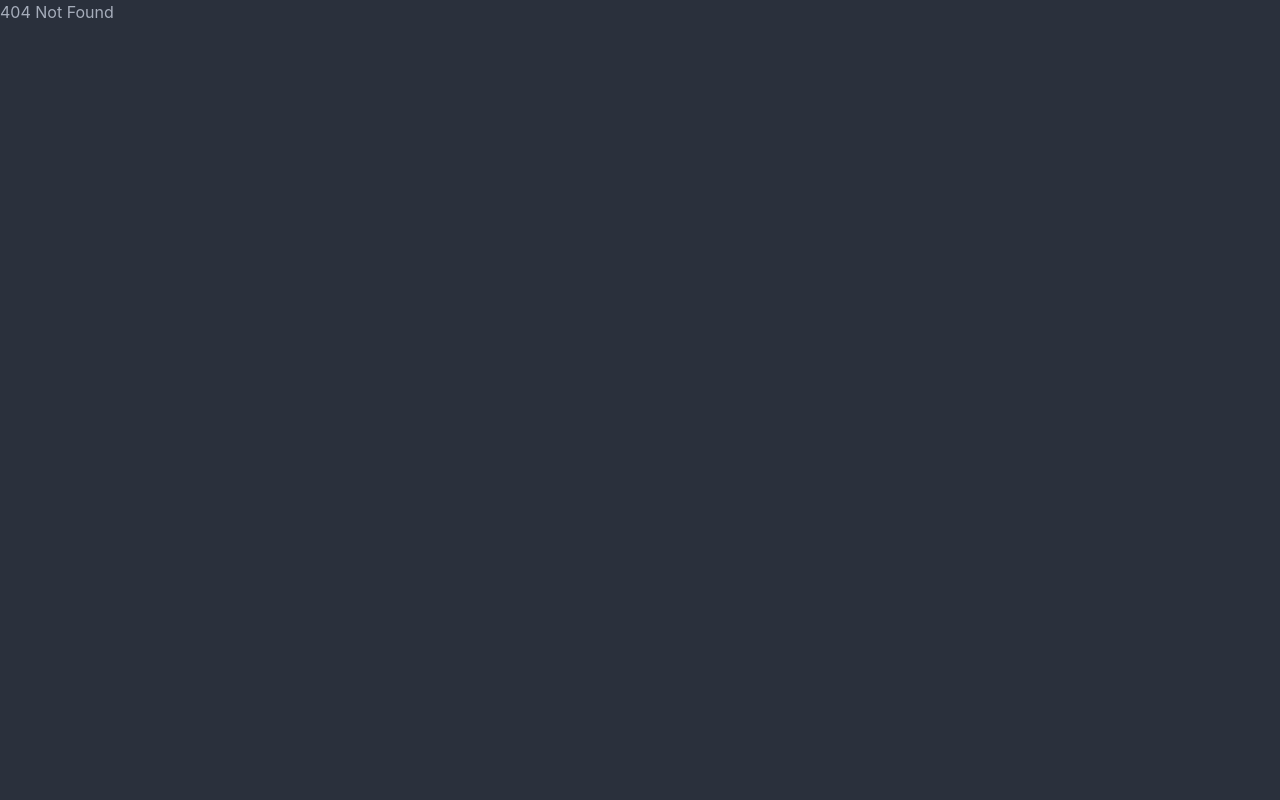
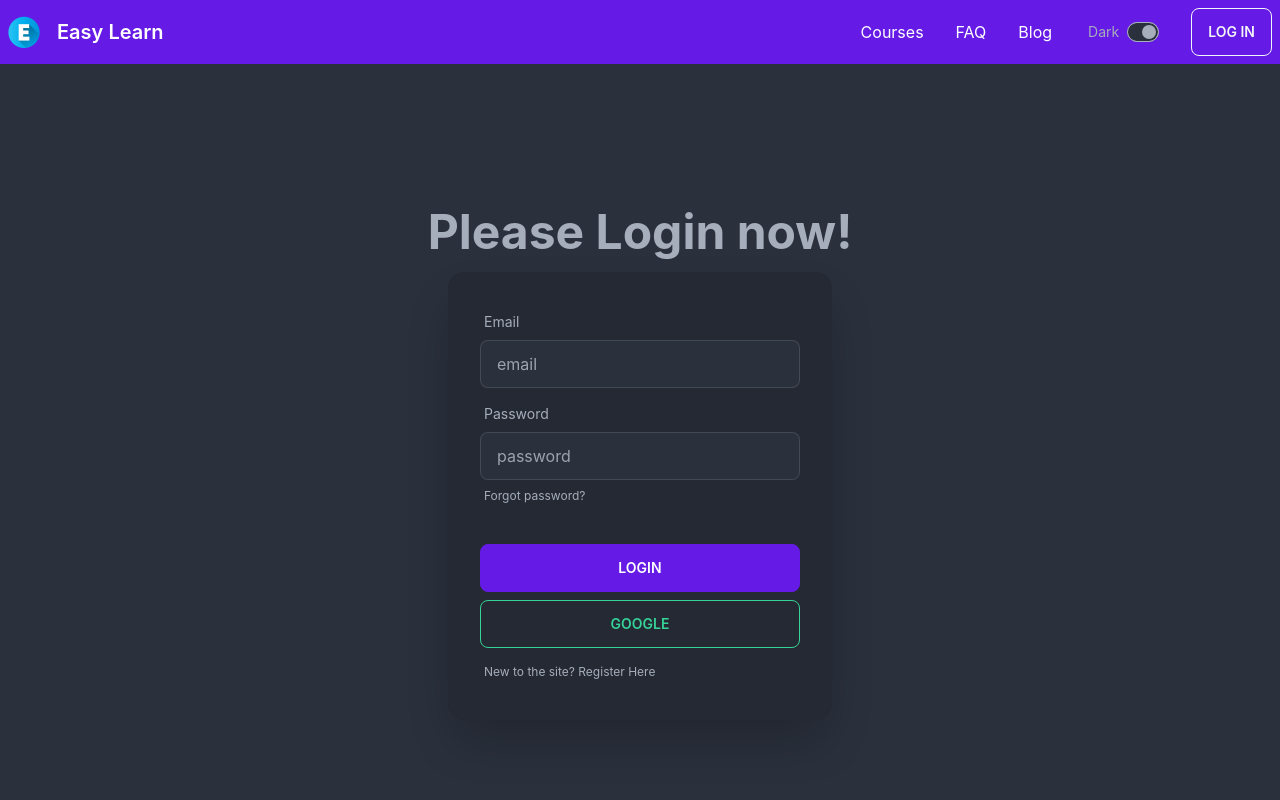
Before and after one commit to m7real/easy-learn-client, a React (Create React App) app: page /login in a window 1280 px wide. Before the commit this address had no page. Shown: the top 800 px of the page. Built offline with nearby package versions, Linux system fonts and the light colour scheme.

Commit message:
login form added

```diff
--- a/src/Pages/Login/Login/Login.js
+++ b/src/Pages/Login/Login/Login.js
@@ -1,9 +1,46 @@
 import React from "react";
+import { Link } from "react-router-dom";
 
 const Login = () => {
   return (
-    <div>
-      <h2>LOGIN HERE</h2>
+    <div className="hero min-h-screen bg-base-100">
+      <div className="hero-content flex-col">
+        <div className="text-center lg:text-left">
+          <h1 className="text-5xl font-bold">Please Login now!</h1>
+        </div>
+        <div className="card flex-shrink-0 w-full max-w-sm shadow-2xl bg-base-200">
+          <form className="card-body">
+            <div className="form-control">
+              <label className="label">
+                <span className="label-text">Email</span>
+              </label>
+              <input type="text" placeholder="email" className="input input-bordered" />
+            </div>
+            <div className="form-control">
+              <label className="label">
+                <span className="label-text">Password</span>
+              </label>
+              <input type="text" placeholder="password" className="input input-bordered" />
+              <label className="label">
+                <a href="#" className="label-text-alt link link-hover">
+                  Forgot password?
+                </a>
+              </label>
+            </div>
+            <div className="form-control mt-6">
+              <button className="btn btn-primary">Login</button>
+            </div>{" "}
+            <button type="button" className="btn btn-outline btn-success">
+              Google
+            </button>
+            <label className="label">
+              <Link to="/register" className="label-text-alt link link-hover">
+                New to the site? Register Here
+              </Link>
+            </label>
+          </form>
+        </div>
+      </div>
     </div>
   );
 };
--- a/src/Pages/Shared/Footer/Footer.js
+++ b/src/Pages/Shared/Footer/Footer.js
@@ -35,6 +35,7 @@
     // <div>
     //   <h2>Copyright Coming Soon</h2>
     //   {/* <a href="https://iconscout.com/3ds/python-language-logo" target="_blank">Python Language Logo 3D Icon</a> by <a href="https://iconscout.com/contributors/fahrulsaputra7">Fahrul Saputra</a> on <a href="https://iconscout.com">IconScout</a> */}
+    // {/* <a href="https://www.flaticon.com/free-icons/letter-e" title="letter e icons">Letter e icons created by Hight Quality Icons - Flaticon</a> */}
     // </div>
   );
 };
--- a/src/Pages/Shared/Header/Header.js
+++ b/src/Pages/Shared/Header/Header.js
@@ -6,7 +6,7 @@
   const [checked, setChecked] = useState(true);
 
   return (
-    <div className="navbar bg-primary text-primary-content">
+    <div className="navbar  bg-primary text-primary-content">
       <div className="navbar-start">
         <div className="dropdown">
           <label tabIndex={0} className="btn btn-ghost lg:hidden">
@@ -27,7 +27,6 @@
             </li>
           </ul>
         </div>
-        {/* <a href="https://www.flaticon.com/free-icons/letter-e" title="letter e icons">Letter e icons created by Hight Quality Icons - Flaticon</a> */}
         <img className="w-8" src={logo} alt="" />
         {/* This link will lead to Home Route */}
         <Link to="/" className="btn btn-ghost normal-case text-xl">
@@ -56,7 +55,9 @@
             <input onClick={() => setChecked(!checked)} type="checkbox" className="toggle toggle-sm ml-1 mr-4" checked={checked} />
           </label>
         </div>
-        <Link className="btn btn-outline text-gray-100">Log In</Link>
+        <Link to="/login" className="btn btn-outline text-gray-100">
+          Log In
+        </Link>
       </div>
     </div>
   );
--- a/src/Routes/Routes/Routes.js
+++ b/src/Routes/Routes/Routes.js
@@ -4,6 +4,7 @@
 import CourseDetail from "../../Pages/Courses/CourseDetail/CourseDetail";
 import Courses from "../../Pages/Courses/Courses/Courses";
 import Home from "../../Pages/Home/Home/Home";
+import Login from "../../Pages/Login/Login/Login";
 import NotFoundPage from "../../Pages/Others/NotFoundPage/NotFoundPage";
 
 export const router = createBrowserRouter([
@@ -30,6 +31,10 @@
         element: <Checkout></Checkout>,
         loader: ({ params }) => fetch(`http://localhost:5000/course/${params.id}`),
       },
+      {
+        path: "/login",
+        element: <Login></Login>,
+      },
     ],
   },
   {
```
